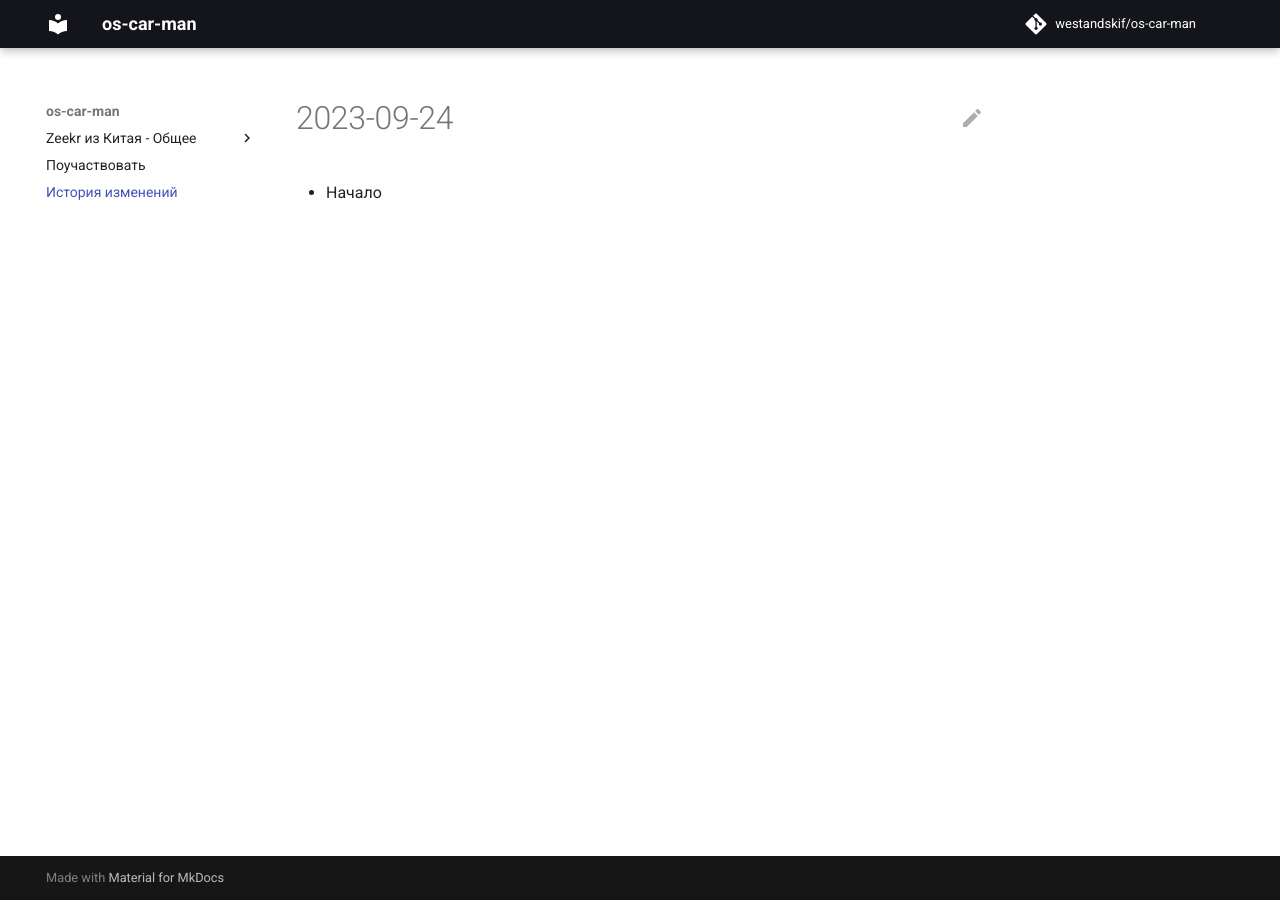
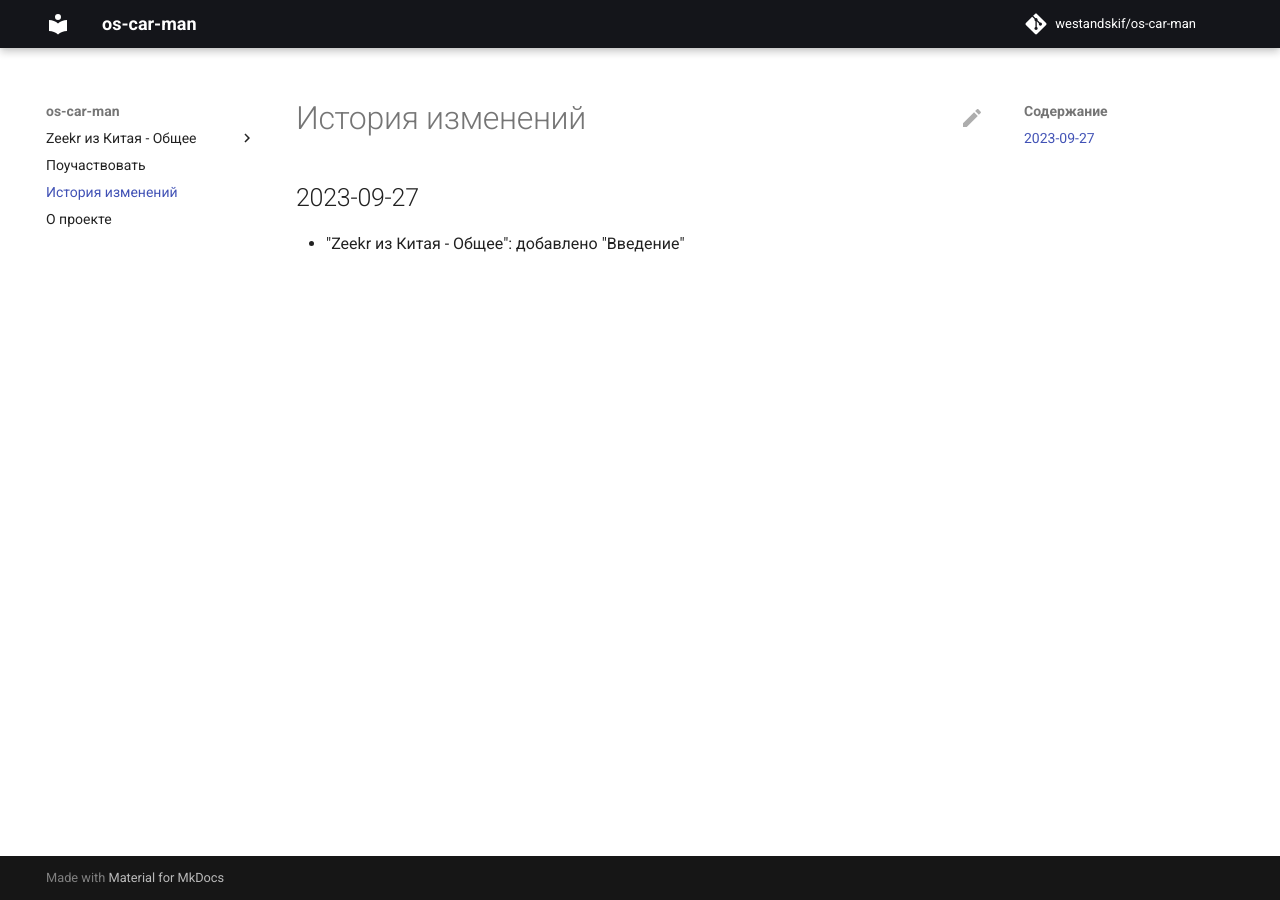
Before and after one commit to os-car-man/os-car-man, an MkDocs documentation site: the page built from docs/CHANGELOG.md, in a window 1280 px wide. Built offline with MkDocs 1.6.1 and Material for MkDocs 9.7.7, drawn with Linux system fonts in a browser that asks for light colours; comment, search, counter and statistics services are not loaded.

Commit message:
added ABOUT; added info about bluetooth key batteries

```diff
--- a/docs/CHANGELOG.md
+++ b/docs/CHANGELOG.md
@@ -1,3 +1,3 @@
-# 2023-09-24
+## 2023-09-27
 
-- Начало
+- "Zeekr из Китая - Общее": добавлено "Введение"
--- a/mkdocs.yml
+++ b/mkdocs.yml
@@ -26,6 +26,7 @@
      - "Обслуживание": todo.md
   - "Поучаствовать": CONTRIBUTING.md
   - "История изменений": CHANGELOG.md
+  - "О проекте": about.md
 
 markdown_extensions:
   - toc:
```
Also changed, not shown: docs/CONTRIBUTING.md (+2 -1 lines), docs/README.md (+3 -0 lines), docs/about.md (added, +9 -0 lines), 1 other file.
